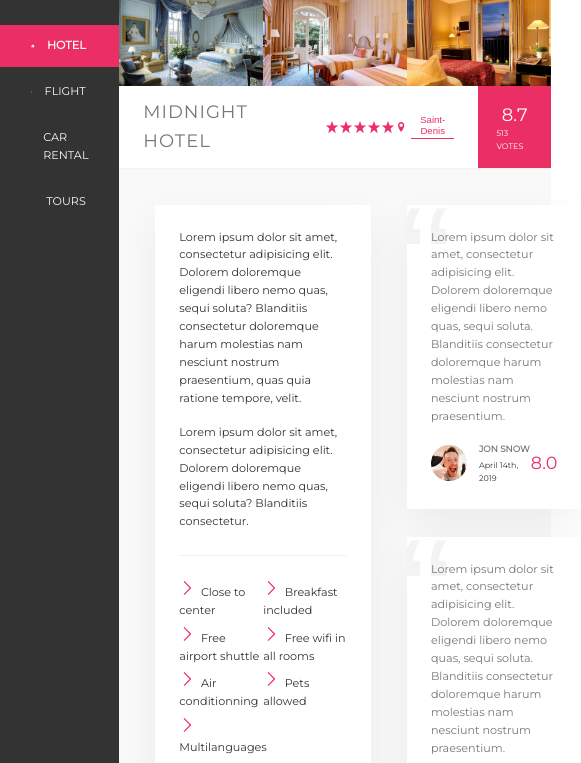
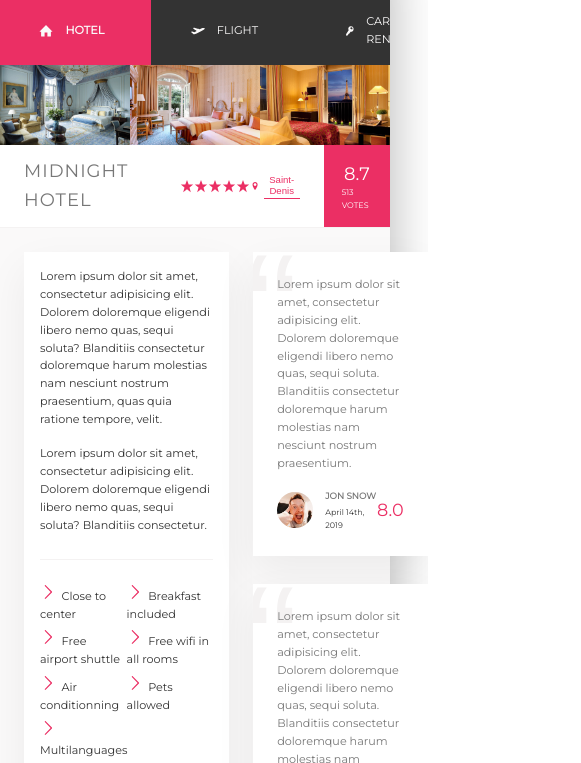
Before and after one commit to YassirKJS/paris-travel, a website: page index.html in a window 390 px wide. Shown: the part 59-822 px from the top of the page, 581 px wide, since content can reach past the window. Drawn offline with Linux system fonts and the light colour scheme.

Commit message:
Media queries: margins, sidebar, description

```diff
--- a/sass/base/_base.scss
+++ b/sass/base/_base.scss
@@ -59,6 +59,8 @@
   --gutter-horizontal: 6rem;
 }
 
+$bp-largest: 75em; //1200px
+
 *,
 *::after,
 *::before {
--- a/sass/components/_side-nav.scss
+++ b/sass/components/_side-nav.scss
@@ -6,6 +6,13 @@
   display: flex;
   flex-direction: column;
   justify-content: space-between;
+  align-items: center;
+  overflow: hidden;
+
+  @include respond(tab-port) {
+    flex-direction: row;
+    margin: 0;
+  }
 }
 
 .side-nav__item {
@@ -14,6 +21,14 @@
 
   &:not(:last-child) {
     margin-bottom: .5rem;
+
+    @include respond(tab-port) {
+      margin: 0;
+    }
+  }
+
+  @include respond(tab-port) {
+    flex: 1;
   }
 }
 
@@ -30,12 +45,27 @@
   transition: transform .2s,
               width .4s cubic-bezier(1, 0, 0, 1) .1s,
               background-color .1s;
+  overflow: hidden;
+
+  @include respond(tab-port) {
+    height: 3px;
+    width: 100%;
+    transform: scaleY(1) scaleX(0);
+    transition: transform .2s,
+    width .4s cubic-bezier(1, 0, 0, 1) .1s,
+    background-color .1s;
+  }
 }
 
 .side-nav__item:hover::before,
 .side-nav__item--active::before {
-  transform: scaleY(1);
+  transform: scaleY(1) scaleX(1.2);
   width: 100%;
+
+  @include respond(tab-port) {
+    transform: scaleY(1.4) scaleX(1);
+    height: 100%;
+  }
 }
 
 .side-nav__item:active::before {
@@ -58,6 +88,11 @@
 
   display: flex;
   align-items: center;
+
+  @include respond(tab-port) {
+    justify-content: center;
+    padding: 2rem;
+  }
 }
 
 .side-nav__link:hover {
--- /dev/null
+++ b/sass/layout/_container.scss
@@ -0,0 +1,18 @@
+.container {
+  max-width: 120rem;
+  margin: 8rem auto;
+  background-color: var(--color-gray-light-1);
+  box-shadow: var(--shadow-dark);
+
+  min-height: 50rem;
+
+  /*
+  @media only screen and (max-width: $bp-largest) {
+    margin: 0;
+  }
+  */
+
+  @include respond(tab-land) {
+    margin: 0;
+  }
+}
--- a/sass/layout/_content.scss
+++ b/sass/layout/_content.scss
@@ -1,3 +1,7 @@
 .content {
   display : flex;
+
+  @include respond(tab-port) {
+    flex-direction: column;
+  }
 }
--- a/sass/layout/_detail.scss
+++ b/sass/layout/_detail.scss
@@ -4,6 +4,10 @@
   background-color: var(--color-gray-light-1);
   border-bottom: var(--line);
   font-size: 1.4rem;
+
+  @include respond(tab-port) {
+    padding: 3rem;
+  }
 }
 
 .description {
@@ -14,6 +18,11 @@
   flex: 0 0 60%;
   margin-right: 4.5rem;
   color: var(--color-gray-dark-3);
+
+  @include respond(tab-port) {
+    padding: 2rem;
+    margin-right: 3rem;
+  }
 
   .paragraph:not(:last-of-type) {
     margin-bottom: 2rem;
@@ -77,7 +86,7 @@
       border: .3rem solid #fff;
 
       &:not(:last-child) {
-        margin-right: -1.5rem;
+        margin-right: -2rem
       }
     }
   }
--- a/sass/layout/_sidebar.scss
+++ b/sass/layout/_sidebar.scss
@@ -6,7 +6,6 @@
   flex-direction: column;
   align-items: stretch;
   justify-content: space-between;
-
 }
 
 .legal {
@@ -14,4 +13,8 @@
   color: var(--color-gray-light-1);
   text-align: center;
   padding: 2.5rem;
+
+  @include respond(tab-port) {
+    display: none;
+  }
 }
--- a/sass/main.scss
+++ b/sass/main.scss
@@ -19,6 +19,7 @@
 @import "components/cta";
 
 //LAYOUT
+@import "layout/container";
 @import "layout/content";
 @import "layout/header";
 @import "layout/sidebar";
```
Also changed, not shown: css/style.css.
